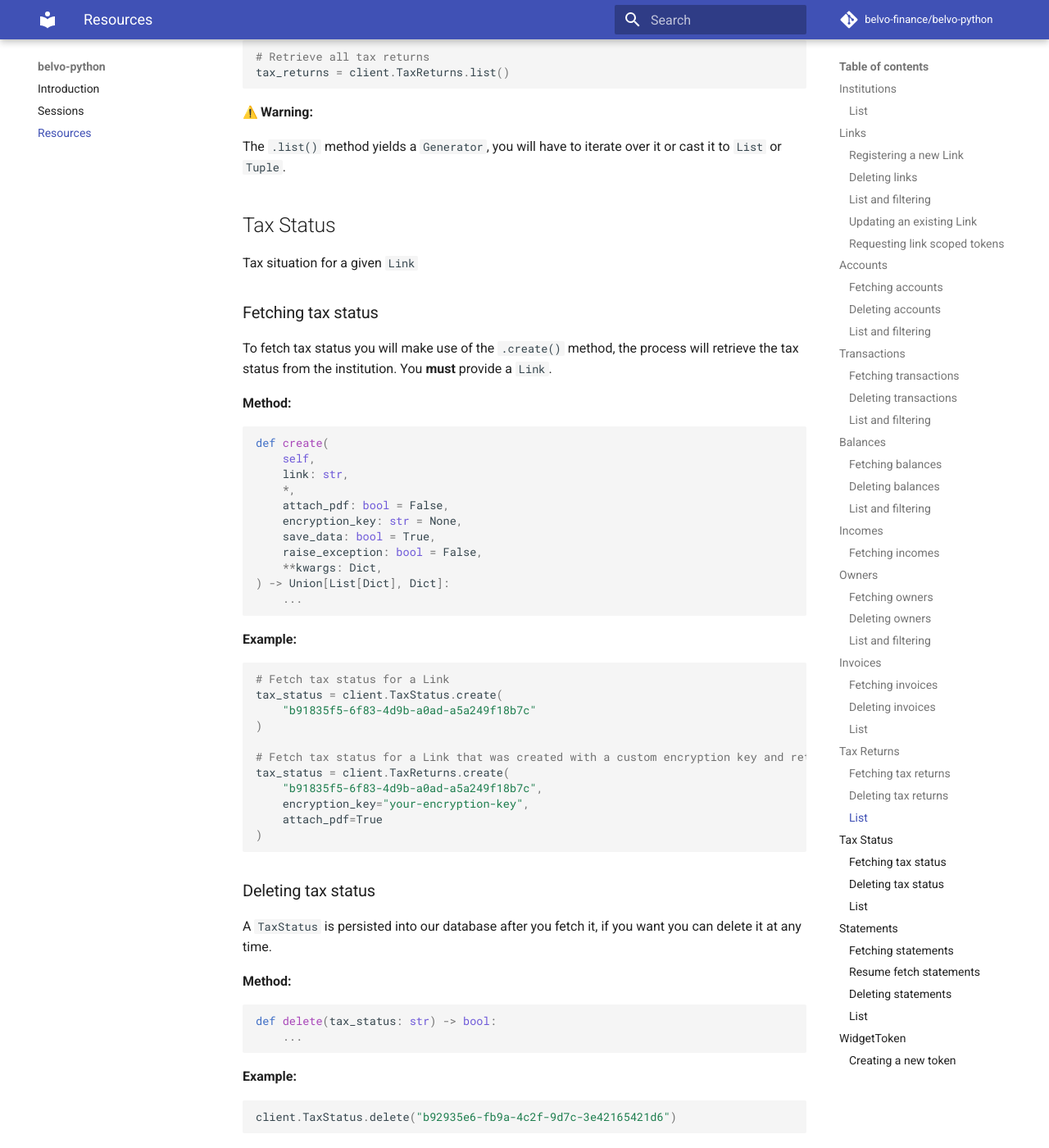
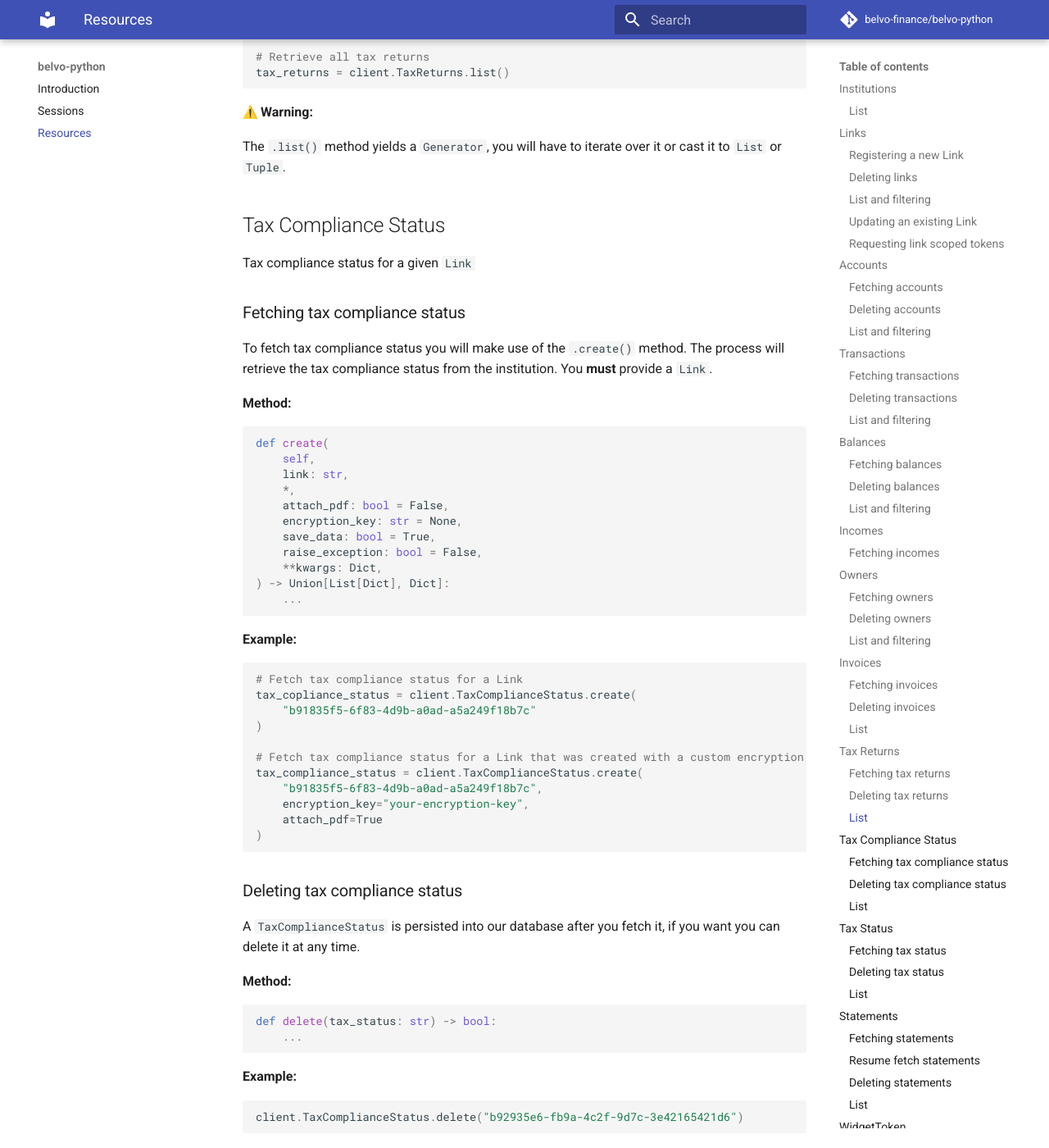
Before and after one commit to tian2992/belvo-python, an MkDocs documentation site: the page built from docs/resources.md, in a window 1280 px wide and 1400 px high, scrolled down 16013 px. Shown: the whole window at 82% size. Built offline with MkDocs 1.6.1 and Material for MkDocs 9.7.7, drawn with Linux system fonts in a browser that asks for light colours; emoji names are drawn with the system emoji font; comment, search, counter and statistics services are not loaded; some of the changed text lies outside the part shown.

Commit message:
[Added] [BEL-1289] tax_compliance support (#96)

````diff
--- a/docs/resources.md
+++ b/docs/resources.md
@@ -764,6 +764,80 @@
 The `.list()` method yields a `Generator`, you will have to iterate  over it or
 cast it to `List` or `Tuple`.
 
+## Tax Compliance Status
+Tax compliance status for a given `Link`
+
+### Fetching tax compliance status
+To fetch tax compliance status you will make use of the `.create()` method. The process will
+retrieve the tax compliance status from the institution. You **must**
+provide a `Link`.
+
+**Method:**
+
+```python
+def create(
+    self,
+    link: str,
+    *,
+    attach_pdf: bool = False,
+    encryption_key: str = None,
+    save_data: bool = True,
+    raise_exception: bool = False,
+    **kwargs: Dict,
+) -> Union[List[Dict], Dict]:
+    ...
+```
+
+**Example:**
+```python
+# Fetch tax compliance status for a Link
+tax_copliance_status = client.TaxComplianceStatus.create(
+    "b91835f5-6f83-4d9b-a0ad-a5a249f18b7c"
+)
+
+# Fetch tax compliance status for a Link that was created with a custom encryption key and retrieve its pdf
+tax_compliance_status = client.TaxComplianceStatus.create(
+    "b91835f5-6f83-4d9b-a0ad-a5a249f18b7c",
+    encryption_key="your-encryption-key",
+    attach_pdf=True
+)
+```
+
+### Deleting tax compliance status
+A `TaxComplianceStatus` is persisted into our database after you fetch it, if you want you
+can delete it at any time.
+
+**Method:**
+```python
+def delete(tax_status: str) -> bool:
+    ...
+```
+
+**Example:**
+```python
+client.TaxComplianceStatus.delete("b92935e6-fb9a-4c2f-9d7c-3e42165421d6")
+
+```
+
+### List
+**Method:**
+```python
+def list(**filters) -> Generator:
+    ...
+```
+
+**Example:**
+```python
+# Retrieve all tax compliance status
+tax_compliance_status = client.TaxComplianceStatus.list()
+```
+
+**:warning: Warning:**
+
+The `.list()` method yields a `Generator`, you will have to iterate  over it or
+cast it to `List` or `Tuple`.
+
+
 ## Tax Status
 Tax situation for a given `Link`
 
````
Also changed, not shown: 4 other files.
